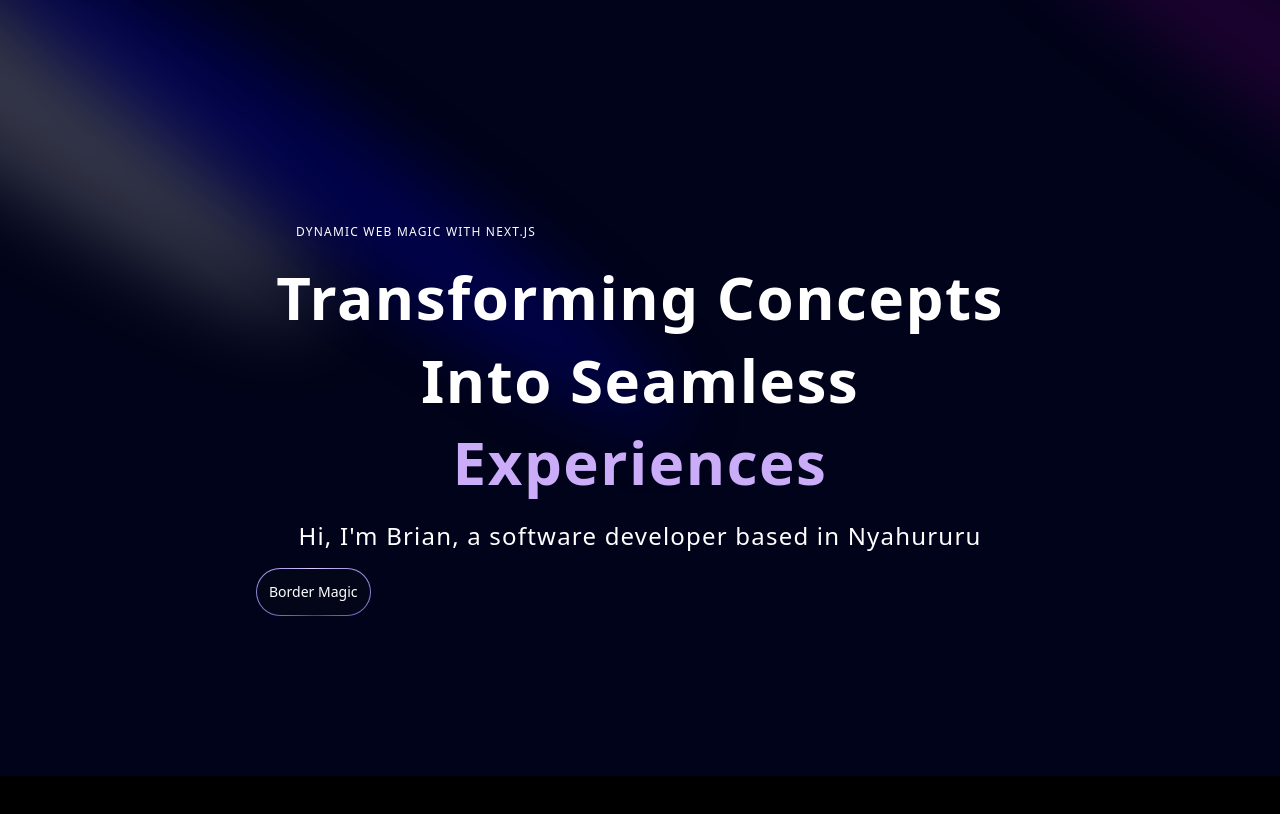
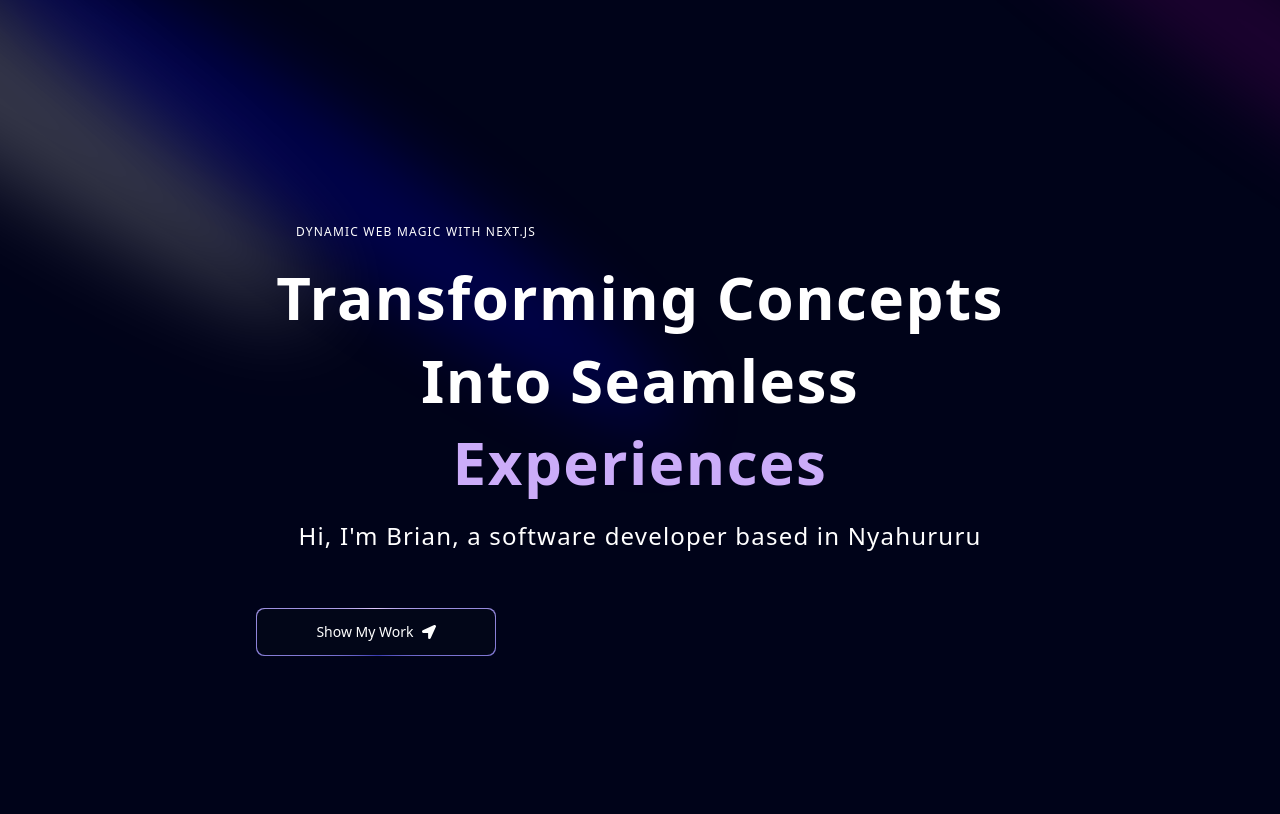
Before and after one commit to brayanriunge/portfolio, a Next.js app: page / in a window 1280 px wide. Built offline with nearby package versions, Linux system fonts and the light colour scheme.

Commit message:
Magic button styling

```diff
--- a/components/Hero.tsx
+++ b/components/Hero.tsx
@@ -4,6 +4,7 @@ import { Spotlight } from "./ui/Spotlight";
 import { cn } from "@/lib/utils";
 import { TextGenerateEffect } from "./ui/text-generate-effect";
 import MagicButton from "./ui/MagicButton";
+import { FaLocationArrow } from "react-icons/fa";
 
 const Hero = () => {
   return (
@@ -43,8 +44,12 @@ const Hero = () => {
           <p className="text-center  text-sm md:text-lg lg:text-2xl tracking-wider mb-4">
             Hi, I&apos;m Brian, a software developer based in Nyahururu
           </p>
-          <a href="">
-            <MagicButton title="My Work" />
+          <a href="" className=" items-center">
+            <MagicButton
+              title="Show My Work"
+              icon={<FaLocationArrow />}
+              position="right"
+            />
           </a>
         </div>
       </div>
--- a/components/ui/MagicButton.tsx
+++ b/components/ui/MagicButton.tsx
@@ -10,14 +10,18 @@ const MagicButton = ({
   title: string;
   position: string;
   icon: React.ReactNode;
-  handleClick: () => void;
-  otherClasses: string;
+  handleClick?: () => void;
+  otherClasses?: string;
 }) => {
   return (
-    <button className="relative inline-flex h-12 overflow-hidden rounded-full p-[1px] focus:outline-none focus:ring-2 focus:ring-slate-400 focus:ring-offset-2 focus:ring-offset-slate-50">
+    <button className="relative inline-flex h-12 overflow-hidden rounded-lg p-[1px] focus:outline-none md:w-60 md:mt-10 ">
       <span className="absolute inset-[-1000%] animate-[spin_2s_linear_infinite] bg-[conic-gradient(from_90deg_at_50%_50%,#E2CBFF_0%,#393BB2_50%,#E2CBFF_100%)]" />
-      <span className="inline-flex h-full w-full cursor-pointer items-center justify-center rounded-full bg-slate-950 px-3 py-1 text-sm font-medium text-white backdrop-blur-3xl">
-        Border Magic
+      <span
+        className={` inline-flex h-full w-full cursor-pointer items-center justify-center rounded-lg gap-2 bg-slate-950 px-7 text-sm font-medium text-white backdrop-blur-3xl ${otherClasses}`}
+      >
+        {position === "left" && icon}
+        {title}
+        {position === "right" && icon}
       </span>
     </button>
   );
--- a/package.json
+++ b/package.json
@@ -18,6 +18,7 @@
     "postcss": "^8.5.3",
     "react": "^19.0.0",
     "react-dom": "^19.0.0",
+    "react-icons": "^5.5.0",
     "tailwind-merge": "^3.2.0",
     "tailwindcss-animate": "^1.0.7",
     "tailwindcss-colors": "^2.0.0"
```
Also changed, not shown: 1 other file (tests, documents, lock files or other folders).
